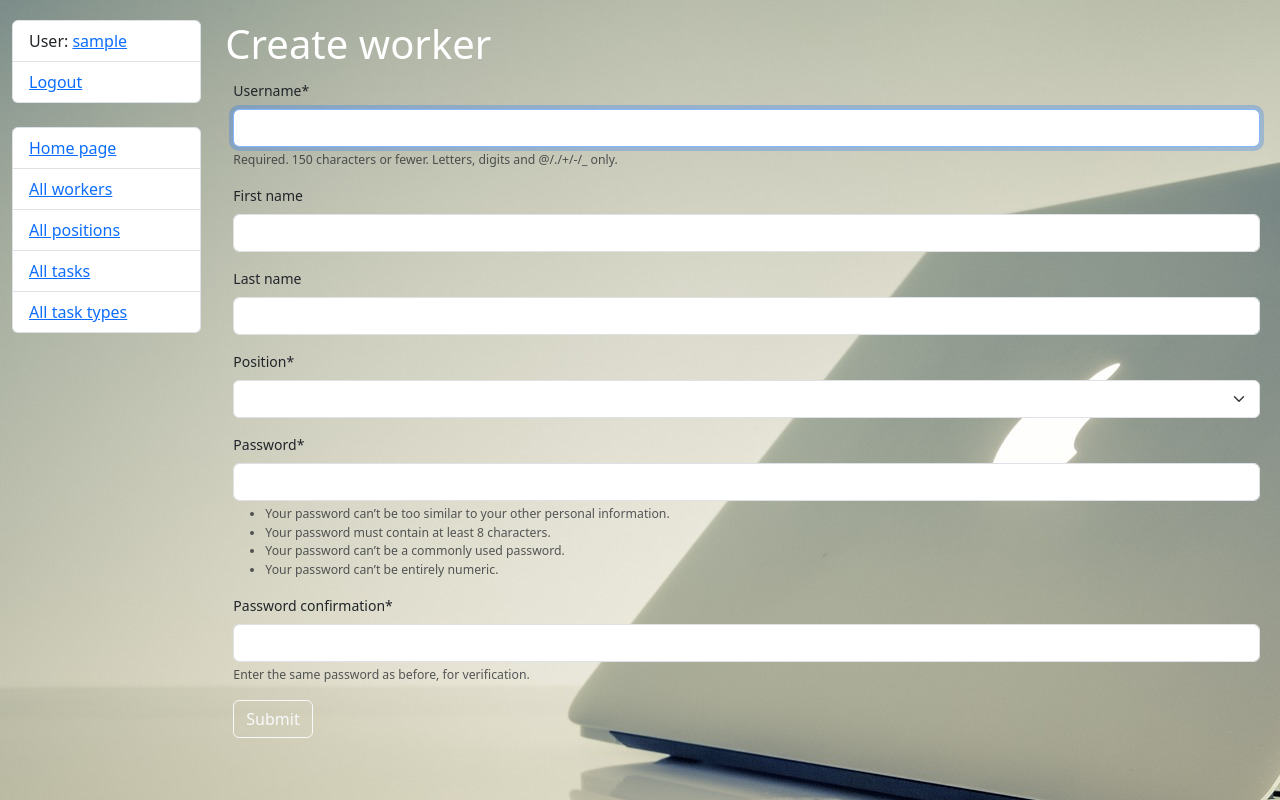
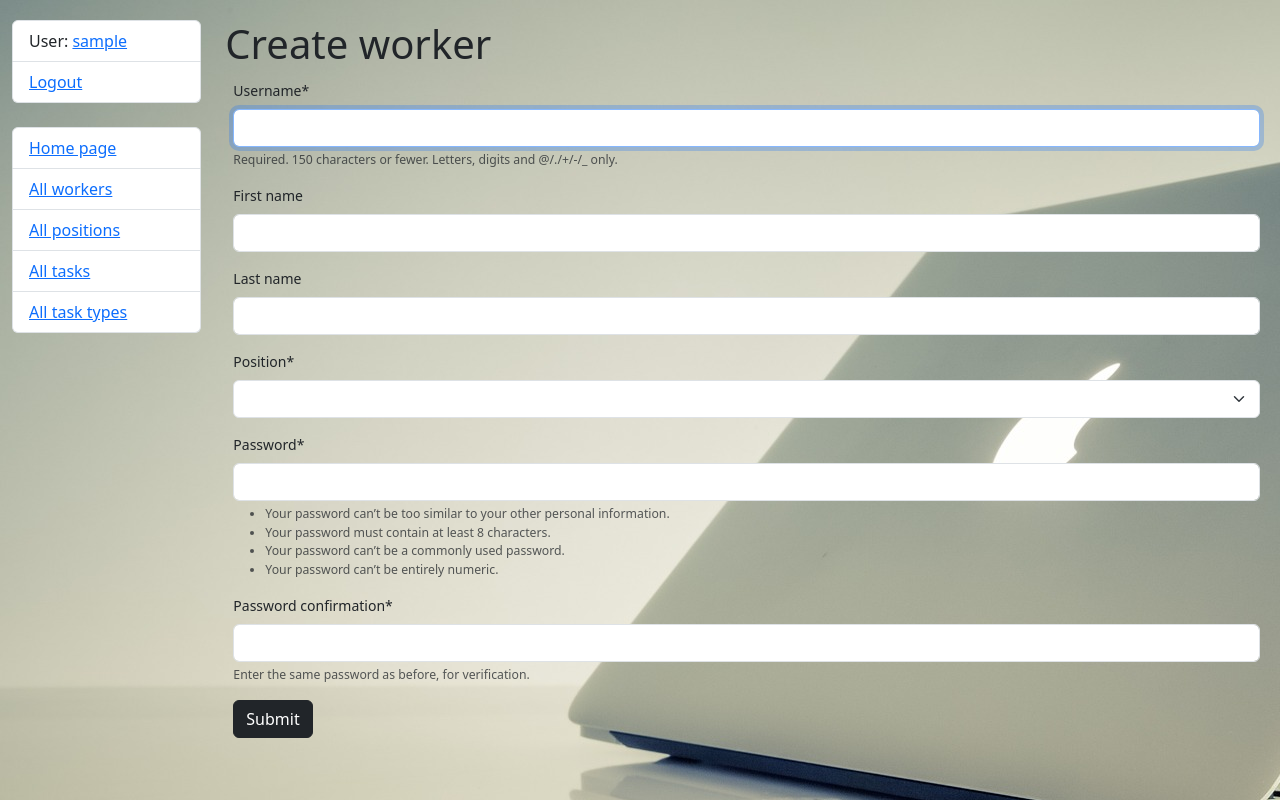
Before and after one commit to Paul-Starodub/IT-Company-Task-Manager, a Django app: page /workers/create/ in a window 1280 px wide. Run offline with Django 4.2, Linux system fonts and the light colour scheme; the visitor is signed in with stand-in values (Sample User, id 1); data that the repository does not hold is empty; parts of the project's set-up code (start-up, migrations or seed data) failed here and were passed over; some libraries are stand-ins or nearby versions.

Commit message:
Updated worker-pages.html with css

```diff
--- a/templates/company/worker_detail.html
+++ b/templates/company/worker_detail.html
@@ -1,7 +1,7 @@
 {% extends "base.html" %}
 
 {% block content %}
-  <h1 class="text-white">
+  <h1>
     Username: {{ worker.username }}
   </h1>
   <p><strong>First name:</strong> {{ worker.first_name }}</p>
@@ -26,13 +26,13 @@
   </ul>
   <a
     href="{% url 'company:worker-delete' pk=worker.pk %}"
-    class="btn btn-danger link-to-page text-white"
+    class="btn btn-danger link-to-page"
   >
     Delete
   </a>
   <a
     href="{% url 'company:worker-update' pk=worker.pk %}"
-    class="btn btn-outline-light link-to-page"
+    class="btn btn-dark link-to-page"
   >
     Update position
   </a>
--- a/templates/company/worker_form.html
+++ b/templates/company/worker_form.html
@@ -2,11 +2,11 @@
 {% load crispy_forms_filters %}
 
 {% block content %}
-  <h1 class="text-white">{{ object|yesno:"Update,Create" }} worker</h1>
+  <h1>{{ object|yesno:"Update,Create" }} worker</h1>
   <form class="fon form-control-sm" action="" method="post" novalidate>
     {% csrf_token %}
     {{ form|crispy }}
 
-    <input type="submit" value="Submit" class="btn btn-outline-light text-bold">
+    <input type="submit" value="Submit" class="btn btn-dark">
   </form>
 {% endblock %}
```
Also changed, not shown: templates/company/worker_list.html (+4 -4 lines).
